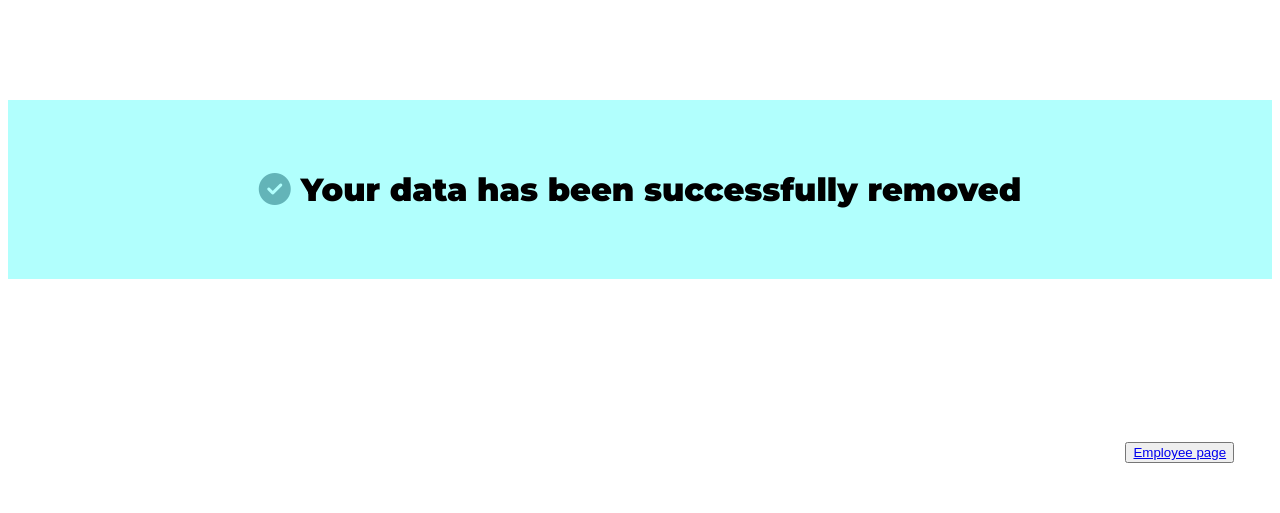
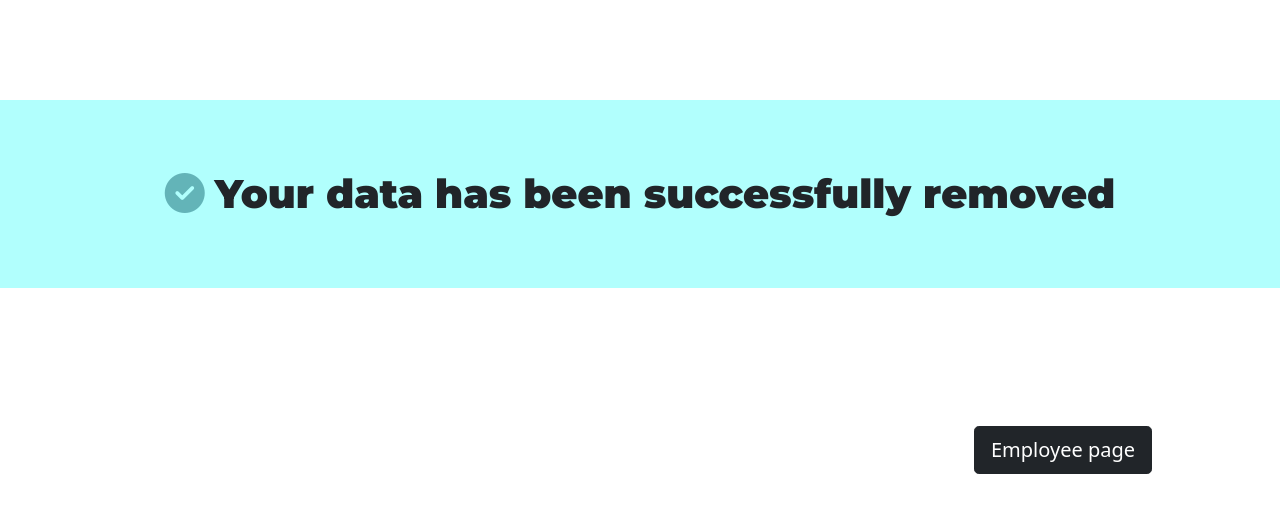
Before and after one commit to Nandini4601/REMS, a Flask app: page /delete_ten/1 in a window 1280 px wide. Shown: the top 513 px of the page. Run offline with Flask 2, Linux system fonts and the light colour scheme; tables that the repository leaves empty hold one stand-in row (values such as "Sample post"); data that the repository does not hold is empty; some libraries are stand-ins or nearby versions.

Commit message:
Acknowledgement page has been added for Data addition & removal section

```diff
--- a/rems/routes.py
+++ b/rems/routes.py
@@ -66,7 +66,7 @@ def add_tenant():
                         )
         db.session.add(tenant)
         db.session.commit()
-        return redirect(url_for('home2'))
+        return render_template('ack1.html')
     return render_template('tenants.html', form=form)
 
 
@@ -125,7 +125,7 @@ def add_trans():
                                   )
         db.session.add(transaction)
         db.session.commit()
-        return redirect(url_for('home2'))
+        return render_template("ack2.html")
     return render_template('transactions.html', form=form)
 
 
@@ -210,7 +210,7 @@ def add_house():
                       )
         db.session.add(house)
         db.session.commit()
-        return redirect(url_for('home2'))
+        return render_template("ack2.html")
     return render_template('houses.html', form=form)
 
 
@@ -228,5 +228,5 @@ def add_employee():
                        service_id=form.service_list.data.id)
         db.session.add(emp)
         db.session.commit()
-        return redirect(url_for('home2'))
+        return render_template("ack2.html")
     return render_template('employee.html', form=form)
--- a/rems/static/css/acknow.css
+++ b/rems/static/css/acknow.css
@@ -13,5 +13,13 @@
 }
 .btn{
   float: right;
-  margin: 5% 3% 5% 0;
+  margin: 3% 10% 5% 0;
 }
+
+.anchor{
+  color: #fff;
+  text-decoration: none;
+}
+.anchor:hover{
+  color: #F6F6F6;
+}
--- a/rems/templates/ack1.html
+++ b/rems/templates/ack1.html
@@ -1,6 +1,6 @@
 {% extends 'acknow.html' %}
 {% block content %}
-    <h1 class="heading"><i class="fas fa-check-circle icfa"></i>Your data has been successfully entered</h1>
+    <h1 class="heading"><i class="fas fa-check-circle icfa"></i>Your data has been successfully added</h1>
     <button type="button" class="btn btn-dark btn-lg"><a class="anchor" href="{{ url_for('home2') }}">Employee page</a>
     </button>
 {% endblock %}
--- a/rems/templates/ack2.html
+++ b/rems/templates/ack2.html
@@ -1,6 +1,5 @@
 {% extends 'acknow.html' %}
 {% block content %}
     <h1 class="heading"><i class="fas fa-check-circle icfa"></i>Your data has been successfully removed</h1>
-    <button type="button" class="btn btn-dark btn-lg"><a class="anchor" href="{{ url_for('home2') }}">Employee page</a>
-    </button>
+    <button type="button" class="btn btn-dark btn-lg"><a class="anchor" href="{{ url_for('home2') }}">Employee page</a></button>
 {% endblock %}
--- a/rems/templates/acknow.html
+++ b/rems/templates/acknow.html
@@ -3,16 +3,16 @@
   <head>
     <meta charset="utf-8">
     <title></title>
-    <link rel="stylesheet" href="css/acknow.css">
+    <link rel="stylesheet" type="text/css" href="{{ url_for('static', filename= 'css/acknow.css') }}">
     <script src="https://kit.fontawesome.com/a19c43a5a2.js" crossorigin="anonymous"></script>
-
+    <link href="https://cdn.jsdelivr.net/npm/bootstrap@5.1.0/dist/css/bootstrap.min.css" rel="stylesheet" integrity="sha384-KyZXEAg3QhqLMpG8r+8fhAXLRk2vvoC2f3B09zVXn8CA5QIVfZOJ3BCsw2P0p/We" crossorigin="anonymous">
     <link href="https://fonts.googleapis.com/css2?family=Montserrat:wght@100;400;900&family=Ubuntu:wght@300&display=swap" rel="stylesheet">
   </head>
   <body>
   {% block content %}
-{#    <h1 class="heading"><i class="fas fa-check-circle icfa"></i>Your data has been successfully entered</h1>#}
+<!-- {#    <h1 class="heading"><i class="fas fa-check-circle icfa"></i>Your data has been successfully entered</h1>#}
 {#    <button type="button" class="btn btn-dark btn-lg">Add page</button>#}
-{#    <button type="button" class="btn btn-dark btn-lg">Employee page</button>#}
+{#    <button type="button" class="btn btn-dark btn-lg">Employee page</button>#} -->
   {% endblock %}
   </body>
 </html>
--- a/rems/templates/rem_house.html
+++ b/rems/templates/rem_house.html
@@ -20,7 +20,7 @@
                         {{ form.hidden_tag() }}
                         <p>
                             {{ form.apt_num.label }}
-                            {{ form.apt_num }}
+                            {{ form.apt_num}}
                             {% for error in form.apt_num.errors %}
                                 <span style="color: red;">[{{ error }}]</span>
                             {% endfor %}
@@ -30,7 +30,7 @@
                                 <span style="color: red;">[{{ error }}]</span>
                             {% endfor %}
                         </p>
-                        <input type="submit" class="btnRegister btn-warning">
+                        <input type="submit" class="btnRegister btn-warning btn-lg">
 
                     </form>
                     <script>
```
Also changed, not shown: rems/static/css/rem_houses.css (+16 -7 lines), app.db.
